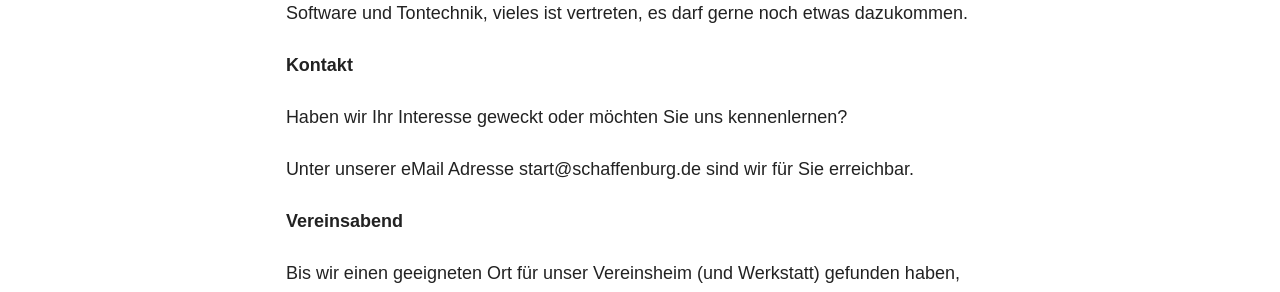
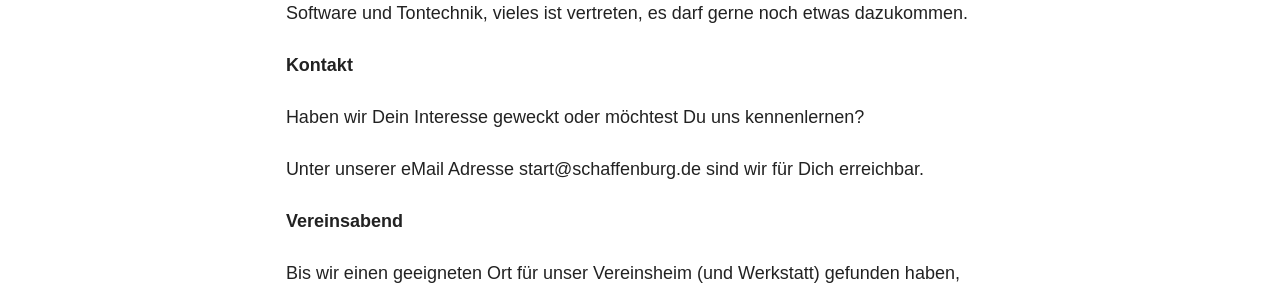
Before and after one commit to Schaffenburg/schaffenburg.github.io, a Jekyll site: the page built from index.md, in a window 1280 px wide. Shown: the part 1153-1445 px from the top of the page. Built offline with Jekyll 4.4.1, drawn with Linux system fonts in a browser that asks for light colours; nearby versions of some CDN libraries.

Commit message:
Du statt Sie

```diff
--- a/index.md
+++ b/index.md
@@ -23,9 +23,9 @@ Unser Interesse an Technologien ist breit gefächert, von 3D-Druck, Amateurfunk,
 
 __Kontakt__
 
-Haben wir Ihr Interesse geweckt oder möchten Sie uns kennenlernen?
+Haben wir Dein Interesse geweckt oder möchtest Du uns kennenlernen?
 
-Unter unserer eMail Adresse start@schaffenburg.de sind wir für Sie erreichbar.
+Unter unserer eMail Adresse start@schaffenburg.de sind wir für Dich erreichbar.
 
 
 __Vereinsabend__
```
